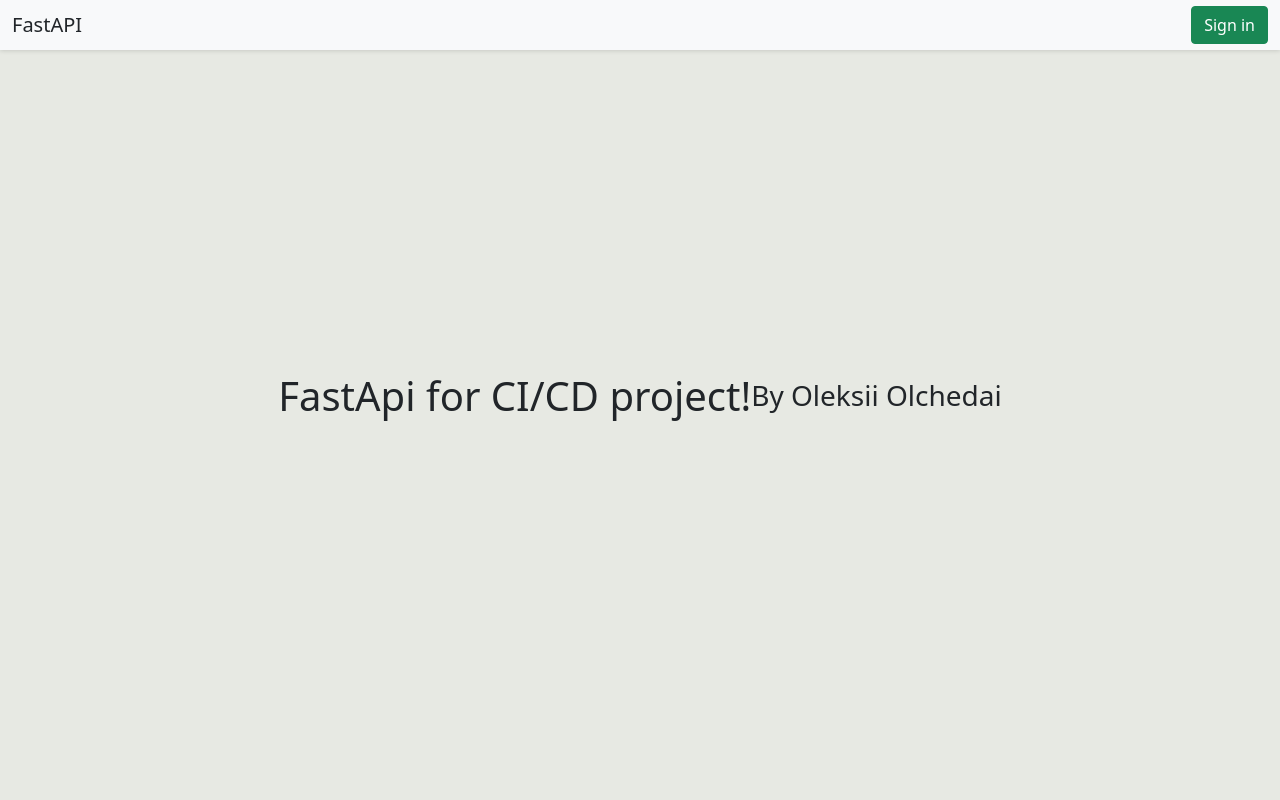
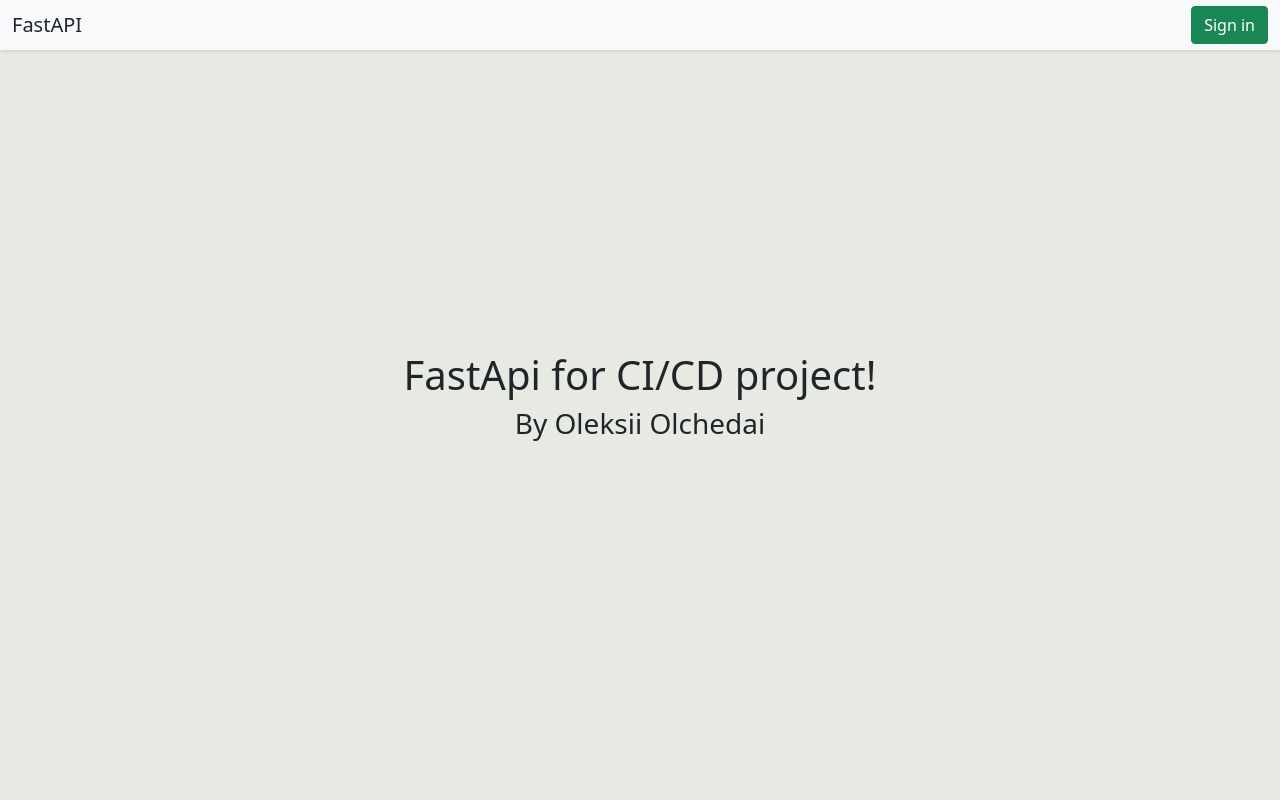
Before and after one commit to RenckelAlexOlche/FastAPI_for_CI_CD, a FastAPI app: page / in a window 1280 px wide. Run offline with FastAPI, Linux system fonts and the light colour scheme.

Commit message:
Fixed text wrap in home page

```diff
--- a/app/templates/home/home.html
+++ b/app/templates/home/home.html
@@ -19,9 +19,8 @@
 
 </nav>
 {% if not is_login_in %}
-<div class="d-flex justify-content-center align-items-center h-100">
+<div class="d-flex justify-content-center flex-column align-items-center h-100">
   <h1>FastApi for CI/CD project!</h1>
-  <br>
   <h3>By Oleksii Olchedai</h3>
 </div>
 {% else %}
```
